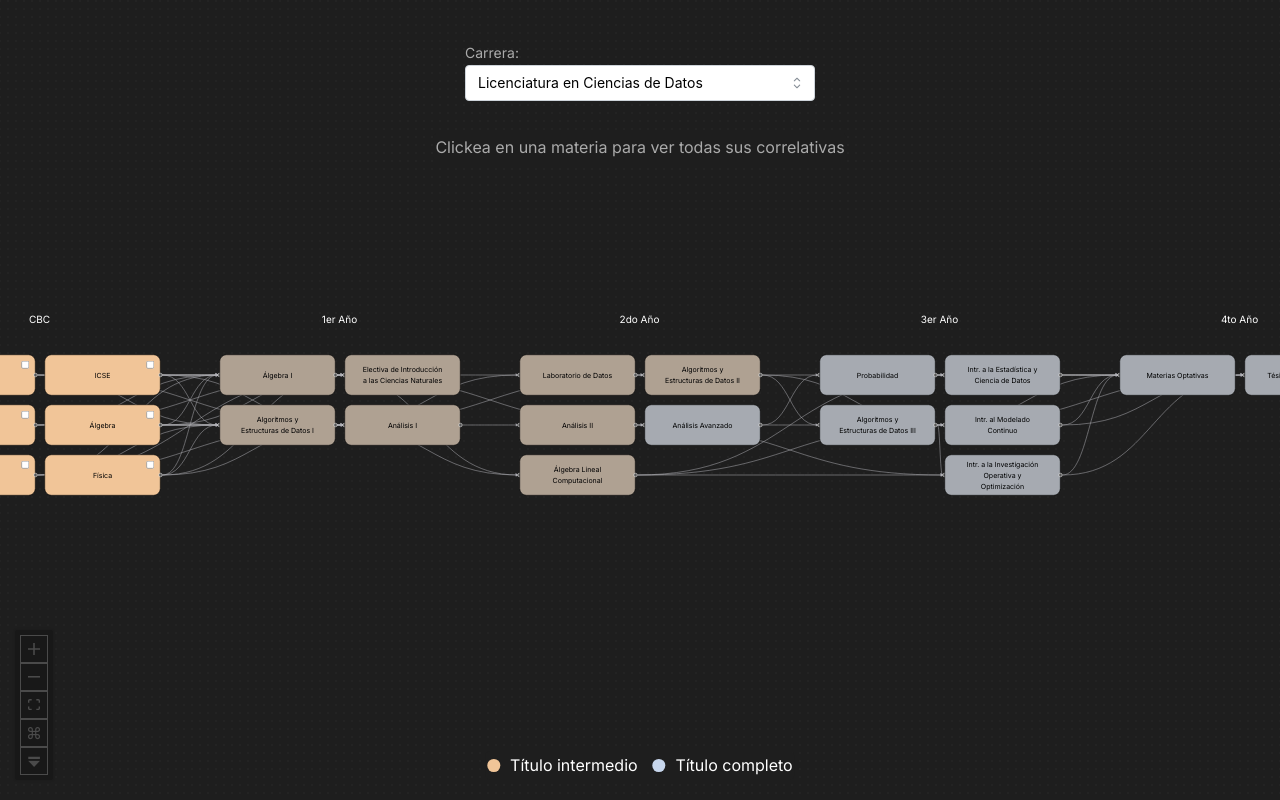
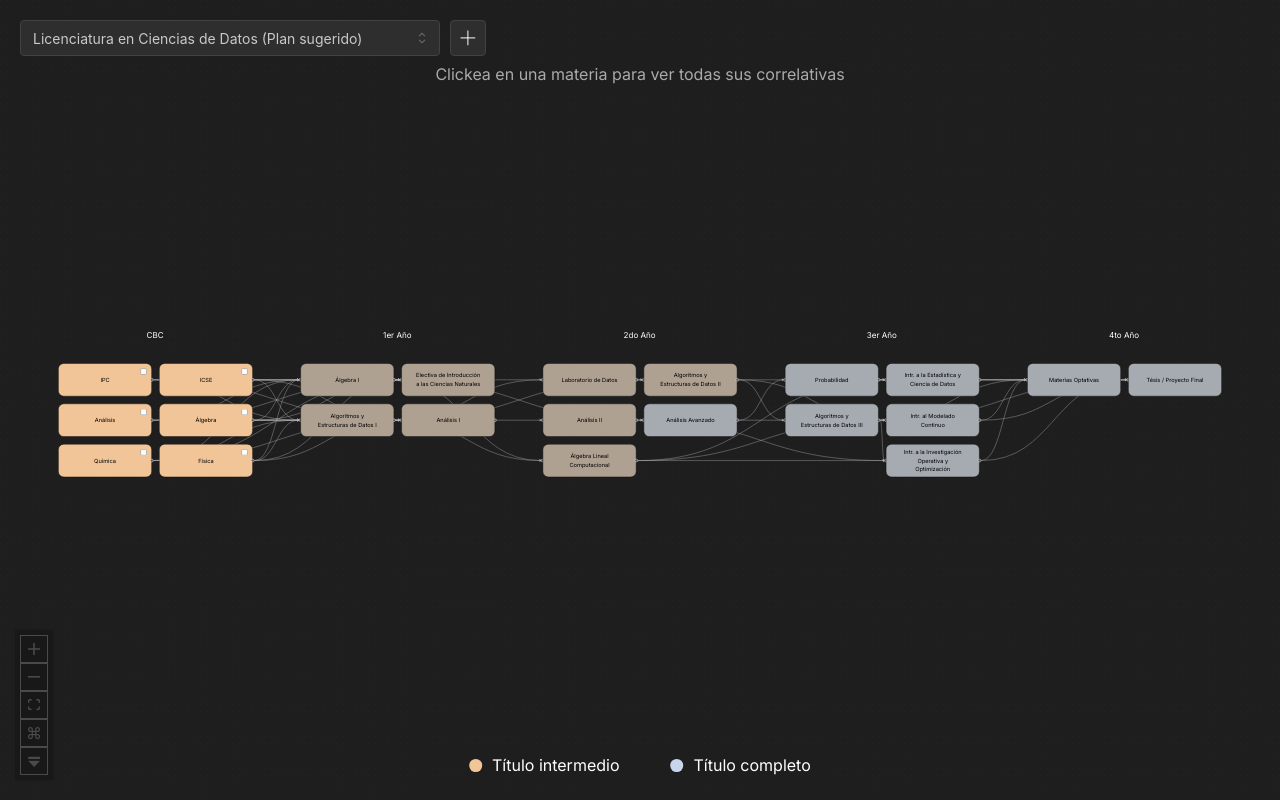
Before and after one commit to NicoHalpe/PlanesDeEstudio, a React (Vite) app: page / in a window 1280 px wide. Built offline with nearby package versions, Linux system fonts and the light colour scheme.

Commit message:
Plan Creation + Multiple improvements and fixes

```diff
--- a/src/components/YearNode.tsx
+++ b/src/components/YearNode.tsx
@@ -4,6 +4,7 @@ function YearNode({ data }: NodeProps) {
 	return (
 		<>
 			<div
+				className="nodrag"
 				style={{
 					width: "160px",
 					minHeight: "40px",
--- a/src/constants.ts
+++ b/src/constants.ts
@@ -2,7 +2,7 @@ import { MarkerType } from "react-flow-renderer";
 import { RawPlan, Plan, Edge, Year } from "./types/Plan";
 import defaultPlans from "./defaultPlans.json";
 
-const localPlans = localStorage.getItem("plans");
+/* const localPlans = localStorage.getItem("plans");
 const plans: {
 	name: string;
 	plan: RawPlan;
@@ -11,8 +11,12 @@ const plans: {
 const localCheckedNodes = window.localStorage.getItem("checkedNodes");
 const checkedNodes = localCheckedNodes ? JSON.parse(localCheckedNodes) : [];
 
-localStorage.setItem("plans", JSON.stringify(plans));
+localStorage.setItem("plans", JSON.stringify(plans)); */
 
+const parsePlans = (
+	plans: { name: string; plan: RawPlan }[],
+	checkedNodes: { [key: string]: string[] }
+) => {
 	const parsedPlans = plans.map(({ plan, name }) => {
 		const parsedPlan: Plan = [];
 		Object.keys(plan).forEach((year, i) => {
@@ -98,4 +102,7 @@ const parsedPlans = plans.map(({ plan, name }) => {
 		};
 	});
 
-export { parsedPlans };
+	return parsedPlans;
+};
+
+export { parsePlans, defaultPlans };
--- a/src/defaultPlans.json
+++ b/src/defaultPlans.json
@@ -1,6 +1,6 @@
 [
     {
-        "name": "Licenciatura en Ciencias de Datos",
+        "name": "Licenciatura en Ciencias de Datos (Plan sugerido)",
         "plan": {
             "CBC": [
                 {
@@ -188,7 +188,7 @@
         }
     },
     {
-        "name": "Licenciatura en Ciencias de la Computación",
+        "name": "Licenciatura en Ciencias de la Computación (Plan sugerido)",
         "plan": {
             "CBC": [
                 {
--- a/src/index.css
+++ b/src/index.css
@@ -11,3 +11,7 @@ code {
   font-family: source-code-pro, Menlo, Monaco, Consolas, 'Courier New',
     monospace;
 }
+
+input {
+  color-scheme: light;
+}
--- a/src/main.tsx
+++ b/src/main.tsx
@@ -3,12 +3,12 @@ import ReactDOM from "react-dom/client";
 import App from "./App";
 import "./index.css";
 import "@mantine/core/styles.css";
-import '@mantine/code-highlight/styles.css';
+import "@mantine/code-highlight/styles.css";
 import { MantineProvider } from "@mantine/core";
 
 ReactDOM.createRoot(document.getElementById("root") as HTMLElement).render(
 	<React.StrictMode>
-		<MantineProvider>
+		<MantineProvider defaultColorScheme="dark">
 			<App />
 		</MantineProvider>
 	</React.StrictMode>
--- a/src/pages/Create/Create.module.css
+++ b/src/pages/Create/Create.module.css
@@ -1,8 +1,27 @@
 .item {
-	background-color: transparent !important;
-	border: 1px solid #d1d1d1 !important;
+	background-color: var(--mantine-color-dark-5) !important;
+	border: 1px solid var(--mantine-color-dark-3) !important;
 
 	&[data-active] {
-		background-color: white !important;
+		background-color: var(--mantine-color-dark-5) !important;
 	}
 }
+
+.preview {
+	width: calc(100vw - 400px);
+	height: 100vh;
+	position: sticky;
+	top: 0;
+}
+
+@media screen and (max-width: 1250px) {
+	.preview {
+		/* display: none; */
+		width: 100%;
+		height: 400px;
+	}
+
+	.fullWrapper {
+		flex-direction: column;
+	}
+}
--- a/src/pages/Create/Create.tsx
+++ b/src/pages/Create/Create.tsx
@@ -1,4 +1,4 @@
-import React from "react";
+import React, { useEffect, useState } from "react";
 import {
 	Accordion,
 	AccordionControlProps,
@@ -18,6 +18,7 @@ import {
 	Stack,
 	TextInput,
 	Title,
+	Tooltip,
 } from "@mantine/core";
 import { IconTrash } from "@tabler/icons-react";
 
@@ -26,6 +27,8 @@ import { CodeHighlight } from "@mantine/code-highlight";
 import { FormPlan, RawMateria, RawPlan } from "../../types/Plan";
 import formatPlan from "../../utils/formatPlan";
 import parsePlan from "../../utils/parsePlan";
+import { useLocalStorage, useMediaQuery } from "@mantine/hooks";
+import { defaultPlans } from "../../constants";
 
 type Props = {};
 
@@ -52,14 +55,29 @@ function AccordionControl(
 }
 
 export default function CreatePlan({}: Props) {
-	const savedPlans = localStorage.getItem("plans");
+	const [savedPlans, setSavedPlans] = useLocalStorage<
+		{
+			name: string;
+			plan: RawPlan;
+		}[]
+	>({
+		key: "plans",
+		defaultValue: defaultPlans,
+		serialize: (value) => {
+			return JSON.stringify(value);
+		},
+		deserialize: (value) => {
+			return value ? JSON.parse(value) : defaultPlans;
+		},
+		getInitialValueInEffect: false,
+	});
 
 	const [nombre, setNombre] = React.useState(
-		savedPlans ? JSON.parse(savedPlans)[0].name : "Nueva carrera"
+		savedPlans.length ? savedPlans[0].name : "Nueva carrera"
 	);
 	const [plan, setPlan] = React.useState<FormPlan>(
-		savedPlans
-			? formatPlan(JSON.parse(savedPlans)[0].plan)
+		savedPlans.length
+			? formatPlan(savedPlans[0].plan)
 			: [
 					{
 						nombre: "Primer año",
@@ -81,41 +99,55 @@ export default function CreatePlan({}: Props) {
 	const updateNombreMateria = (añoIndex: number, materiaIndex: number, nombre: string) => {
 		const newPlan = [...plan];
 		newPlan[añoIndex].materias[materiaIndex].label = nombre;
-		console.log(newPlan);
 		setPlan(newPlan);
 	};
 
 	const createPlan = () => {
 		const parsedPlan = parsePlan(nombre, plan);
 
-		const updatedPlans = JSON.parse(savedPlans || "[]").map(
-			(plan: { name: string; plan: RawPlan }) => {
+		const updatedPlans = savedPlans.map((plan: { name: string; plan: RawPlan }) => {
 			if (plan.name === nombre) {
 				return parsedPlan;
 			}
 			return plan;
-			}
-		);
+		});
 
-		localStorage.setItem("plans", JSON.stringify([...updatedPlans]));
+		setSavedPlans(updatedPlans);
 
 		setModalOpened(true);
 	};
+
+	useEffect(() => {
+		const parsedPlan = parsePlan(nombre, plan);
+
+		const updatedPlans = savedPlans.map((plan: { name: string; plan: RawPlan }) => {
+			if (plan.name === nombre) {
+				return parsedPlan;
+			}
+			return plan;
+		});
+
+		setSavedPlans(updatedPlans);
+	}, [plan, nombre]);
+
+	const isSmallScreen = useMediaQuery("(max-width: 1250px)");
 
 	return (
 		<>
 			<Modal opened={modalOpened} onClose={() => setModalOpened(false)} title={nombre} size="xl">
 				<CodeHighlight language="json" code={JSON.stringify(parsePlan(nombre, plan), null, 4)} />
 			</Modal>
-			<Container size="md" p="md">
+			<Flex gap={"0"} className={styles.fullWrapper}>
+				<Container size="md" p="xl" ml={isSmallScreen ? undefined : "0"} w={"100%"} h={"100%"}>
+					<Flex align="end" gap="sm" w="100%" mb={"sm"}>
 						{savedPlans && (
 							<Select
-						mb="sm"
-						label="Carrera"
-						data={JSON.parse(savedPlans).map((plan: { name: string; plan: RawPlan }) => plan.name)}
+								w={"100%"}
+								label="Seleccionar plan de estudios"
+								data={savedPlans.map((plan) => plan.name)}
 								value={nombre}
 								onChange={(value) => {
-							const plan = JSON.parse(savedPlans).find(
+									const plan = savedPlans.find(
 										(plan: { name: string; plan: RawPlan }) => plan.name === value
 									);
 									if (plan) {
@@ -125,9 +157,53 @@ export default function CreatePlan({}: Props) {
 								}}
 							/>
 						)}
+
+						<Button
+							variant="default"
+							w={"150"}
+							onClick={() => {
+								setNombre("Nueva carrera");
+								setPlan([
+									{
+										nombre: "Primer año",
+										materias: [{ ...nuevaMateria }],
+									},
+								]);
+								setSavedPlans(() => {
+									return [
+										...savedPlans,
+										{
+											...parsePlan("Nueva carrera", [
+												{
+													nombre: "Primer año",
+													materias: [{ ...nuevaMateria }],
+												},
+											]),
+										},
+									];
+								});
+							}}
+						>
+							Crear plan
+						</Button>
+					</Flex>
 					<Paper shadow="sm" withBorder p="xl">
 						<Stack>
+							<Flex align="center" justify="space-between">
 								<Title order={2}>{nombre}</Title>
+								<Button
+									color="red"
+									variant="outline"
+									onClick={() => {
+										const newSavedPlans = savedPlans.filter((plan) => plan.name !== nombre);
+										setSavedPlans(newSavedPlans);
+										setNombre(newSavedPlans[0].name);
+										setPlan(formatPlan(newSavedPlans[0].plan));
+									}}
+								>
+									Eliminar carrera
+								</Button>
+							</Flex>
 
 							<TextInput
 								label="Nombre de la carrera"
@@ -138,7 +214,7 @@ export default function CreatePlan({}: Props) {
 								}}
 							/>
 
-						<Paper shadow="sm" withBorder p="md">
+							<Paper shadow="sm" withBorder p="md" bg={"var(--mantine-color-dark-6)"}>
 								<Stack gap="md">
 									<Title order={4}>Plan de estudios</Title>
 									<Accordion variant="separated" classNames={styles} chevronPosition="left">
@@ -169,6 +245,7 @@ export default function CreatePlan({}: Props) {
 																	});
 																}}
 															/>
+
 															<span>Materias</span>
 
 															{año.materias.map((item, materiaIndex) => {
@@ -205,6 +282,7 @@ export default function CreatePlan({}: Props) {
 																		shadow="xs"
 																		p="lg"
 																		withBorder
+																		bg={"var(--mantine-color-dark-6)"}
 																		key={"materia-" + materiaIndex}
 																	>
 																		<Flex align="center" justify="space-between" mb="md">
@@ -231,7 +309,7 @@ export default function CreatePlan({}: Props) {
 																		</Flex>
 
 																		<Grid grow gutter="sm">
-																		<Grid.Col span={4}>
+																			<Grid.Col span={7}>
 																				<TextInput
 																					label="Nombre"
 																					value={item.label}
@@ -242,7 +320,7 @@ export default function CreatePlan({}: Props) {
 																				/>
 																			</Grid.Col>
 
-																		<Grid.Col span={4}>
+																			<Grid.Col span={7}>
 																				<Select
 																					label="Cuatrimestre"
 																					value={item.cuatrimestre.toString()}
@@ -267,13 +345,15 @@ export default function CreatePlan({}: Props) {
 																					style={{
 																						display: "flex",
 																						height: "100%",
+																						minWidth: "170px",
 																						alignItems: "end",
 																					}}
 																				>
 																					<Checkbox
 																						styles={{
 																							root: {
-																							border: "1px solid var(--mantine-color-gray-4)",
+																								border: "1px solid var(--mantine-color-dark-4)",
+																								backgroundColor: "var(--mantine-color-dark-6)",
 																								borderRadius: "4px",
 																								height: "calc(2.25rem*var(--mantine-scale))",
 																								width: "100%",
@@ -296,10 +376,10 @@ export default function CreatePlan({}: Props) {
 																				</Box>
 																			</Grid.Col>
 
-																		<Grid.Col span={4}>
+																			<Grid.Col span={8}>
 																				<MultiSelect
-																				label="Correlativas (seleccionar al finalizar)"
-																				placeholder="Materias que requieren esta materia aprobada"
+																					label="Correlativas"
+																					placeholder="Materias que se requieren para poder cursarla"
 																					value={item.requires}
 																					multiple
 																					data={grouped}
@@ -369,12 +449,40 @@ export default function CreatePlan({}: Props) {
 								</Stack>
 							</Paper>
 
+							<Flex gap={"md"}>
 								<Button color="grape" fullWidth onClick={createPlan}>
-							Guardar carrera
+									Exportar plan
 								</Button>
+
+								<Tooltip label="Próximamente" position="bottom">
+									<Button color="pink" fullWidth disabled>
+										Importar un plan
+									</Button>
+								</Tooltip>
+							</Flex>
+
+							{isSmallScreen && (
+								<iframe
+									src={window.location.origin + "?preview&preview-name=" + nombre}
+									scrolling=""
+									width="100%"
+									height="400px"
+									className={styles.preview}
+								></iframe>
+							)}
 						</Stack>
 					</Paper>
 				</Container>
+				{!isSmallScreen && (
+					<iframe
+						src={window.location.origin + "?preview&preview-name=" + nombre}
+						scrolling=""
+						width="100%"
+						height="400px"
+						className={styles.preview}
+					></iframe>
+				)}
+			</Flex>
 		</>
 	);
 }
--- a/src/pages/Plan/Plan.css
+++ b/src/pages/Plan/Plan.css
@@ -58,7 +58,7 @@ a:visited {
 	display: flex;
 	align-items: center;
 	justify-content: center;
-	gap: clamp(15px, 1vw, 40px);
+	gap: clamp(15px, 4vw, 60px);
 	text-decoration: none !important;
 }
 
@@ -67,6 +67,7 @@ a:visited {
 	flex-direction: row;
 	align-items: center;
 	gap: clamp(5px, 1vw, 10px);
+	cursor: pointer;
 }
 
 .colorCircle {
@@ -79,3 +80,49 @@ a:visited {
 	font-size: clamp(0.8rem, 1.5vw, 1rem);
 	white-space: nowrap;
 }
+
+.label-wrapper {
+	position: absolute;
+	top: 60px;
+	width: 100vw;
+	z-index: 11;
+	display: flex;
+	flex-direction: column;
+	justify-content: center;
+	align-items: center;
+	color: #aaa;
+	font-family: "Inter", sans-serif;
+}
+
+.select-wrapper {
+	position: fixed;
+	top: 20px;
+	left: 20px;
+	z-index: 20;
+
+	display: flex;
+	gap: 10px;
+}
+
+.preview-wrapper {
+	position: fixed;
+	top: 10px;
+	left: 15px;
+	z-index: 20;
+}
+
+@media (max-width: 768px) {
+	.label-wrapper {
+		top: 40px;
+		width: calc(100vw - 40px);
+		padding: 0 20px;
+	}
+
+	.select-wrapper {
+		width: 100%;
+		position: relative;
+		top: 0;
+		left: 0;
+		justify-content: center;
+	}
+}
--- a/src/pages/Plan/Plan.tsx
+++ b/src/pages/Plan/Plan.tsx
@@ -11,10 +11,22 @@ import ReactFlow, {
 } from "react-flow-renderer";
 import CourseNode from "../../components/CourseNode";
 import YearNode from "../../components/YearNode";
-import { parsedPlans } from "../../constants";
+import { parsePlans, defaultPlans } from "../../constants";
 import { toPng } from "html-to-image";
 import { Materia, Plan, RawPlan, Year } from "../../types/Plan";
-import { Box, Select } from "@mantine/core";
+import {
+	ActionIcon,
+	Box,
+	ColorSchemeScript,
+	MantineContext,
+	MantineProvider,
+	MantineThemeContext,
+	Select,
+	Text,
+} from "@mantine/core";
+import { useNavigate, useSearchParams } from "react-router-dom";
+import { useLocalStorage } from "@mantine/hooks";
+import { IconPlus } from "@tabler/icons-react";
 
 declare global {
 	interface Window {
@@ -42,11 +54,53 @@ const onInit = (
 };
 
 function PlanPage(): ReactElement {
-	const selectedPlanName = localStorage.getItem("selectedPlanName");
+	let [selectedPlanName, setSelectedPlanName] = useLocalStorage({
+		key: "selectedPlan",
+		defaultValue: "Licenciatura en Ciencias de Datos",
+		serialize(value) {
+			return JSON.stringify(value);
+		},
+		deserialize(value) {
+			return value ? JSON.parse(value) : "Licenciatura en Ciencias de Datos";
+		},
+		getInitialValueInEffect: false,
+	});
 
-	const [selectedPlan, setSelectedPlan] = useState<(typeof parsedPlans)[0]>(
-		parsedPlans.find((plan) => plan.name === selectedPlanName) || parsedPlans[0]
-	);
+	let [searchParams, setSearchParams] = useSearchParams();
+
+	const isPreview = searchParams.get("preview") !== null;
+
+	const previewPlanName = searchParams.get("preview-name");
+
+	const planName = previewPlanName || selectedPlanName;
+
+	const [localPlans, setLocalPlans] = useLocalStorage({
+		key: "plans",
+		defaultValue: defaultPlans,
+		serialize(value) {
+			return JSON.stringify(value);
+		},
+		deserialize(value) {
+			return value ? JSON.parse(value) : defaultPlans;
+		},
+		getInitialValueInEffect: false,
+	});
+
+	const [localCheckedNodes, setLocalCheckedNodes] = useLocalStorage({
+		key: "checkedNodes",
+		defaultValue: {},
+		serialize(value) {
+			return JSON.stringify(value);
+		},
+		deserialize(value) {
+			return value ? JSON.parse(value) : {};
+		},
+		getInitialValueInEffect: false,
+	});
+
+	const parsedPlans = parsePlans(localPlans, localCheckedNodes);
+
+	const selectedPlan = parsedPlans.find((plan) => plan.name === planName) || parsedPlans[0];
 
 	useEffect(() => {
 		document.title = selectedPlan.name + " - Plan de estudios";
@@ -247,7 +301,7 @@ function PlanPage(): ReactElement {
 	useEffect(() => {
 		setNodes(years.concat(initialNodes));
 		setEdges(initialEdges);
-	}, [selectedPlan]);
+	}, [localPlans]);
 
 	const [pathview, setPathview] = useState(true);
 	const [label, setLabel] = useState("Clickea en una materia para ver todas sus correlativas");
@@ -380,48 +434,24 @@ function PlanPage(): ReactElement {
 		const nodesChecked = newNodes.filter((node) => node.type === "course" && node.data.done);
 		let nodesCheckedIDs = nodesChecked.map((node) => node.id);
 
-		const rawCheckedNodes = window.localStorage.getItem("checkedNodes");
-
-		if (rawCheckedNodes) {
-			const parsedCheckedNodes = JSON.parse(rawCheckedNodes) as { [key: string]: string[] };
-			parsedCheckedNodes[selectedPlan.name] = nodesCheckedIDs;
-			window.localStorage.setItem("checkedNodes", JSON.stringify(parsedCheckedNodes));
-		} else {
-			const checkedNodes = {} as { [key: string]: string[] };
-			checkedNodes[selectedPlan.name] = nodesCheckedIDs;
-			window.localStorage.setItem("checkedNodes", JSON.stringify(checkedNodes));
-		}
+		setLocalCheckedNodes({
+			...localCheckedNodes,
+			[selectedPlan.name]: nodesCheckedIDs,
+		});
 
 		setNodes(newNodes);
 	};
 
+	const navigate = useNavigate();
+
 	return (
 		<div className="App">
-			<div
-				style={{
-					position: "absolute",
-					top: "40px",
-					width: "100vw",
-					zIndex: 11,
-					display: "flex",
-					flexDirection: "column",
-					justifyContent: "center",
-					alignItems: "center",
-					gap: "20px",
-					color: "#aaa",
-					fontFamily: '"Inter", sans-serif',
-				}}
-			>
-				<Box
-					w={"350px"}
-					style={{
-						textAlign: "start",
-					}}
-					className="mantine"
-				>
+			<div className="label-wrapper">
+				{!isPreview ? (
+					<Box className="mantine select-wrapper">
 						<Select
+							w={"420px"}
 							mb="sm"
-						label="Carrera:"
 							data={parsedPlans.map((plan) => plan.name)}
 							value={selectedPlan.name}
 							onChange={(value) => {
@@ -429,12 +459,26 @@ function PlanPage(): ReactElement {
 								if (plan) {
 									const selected = parsedPlans.find((plan) => plan.name === value);
 									if (!selected) return;
-								setSelectedPlan(selected);
-								localStorage.setItem("selectedPlanName", selected.name);
+									setSelectedPlanName(selected.name);
 								}
 							}}
 						/>
+
+						<ActionIcon
+							size={"36px"}
+							variant="default"
+							onClick={() => {
+								navigate("/create");
+							}}
+						>
+							<IconPlus style={{ width: "70%", height: "70%" }} stroke={1} />
+						</ActionIcon>
 					</Box>
+				) : (
+					<Box className="mantine preview-wrapper">
+						<Text size="sm">Preview: {planName}</Text>
+					</Box>
+				)}
 
 				<div
 					style={{
@@ -519,6 +563,7 @@ function PlanPage(): ReactElement {
 				onNodeClick={nodeClick}
 				onNodeMouseEnter={nodeMouseEnter}
 				onNodeMouseLeave={nodeMouseLeave}
+				minZoom={0.1}
 			>
 				<Controls
 					style={{
```
Lines whose indentation alone changed are shown as unchanged.
